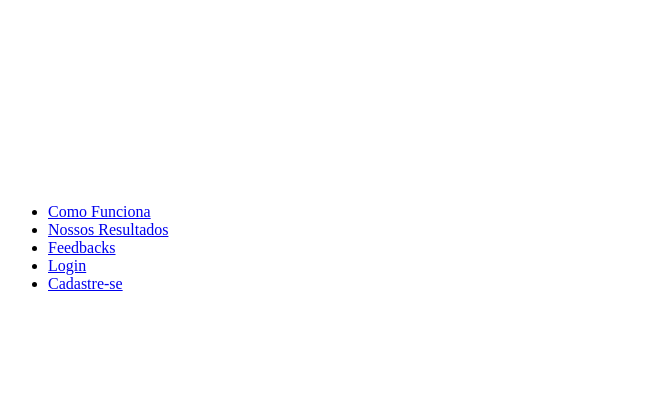
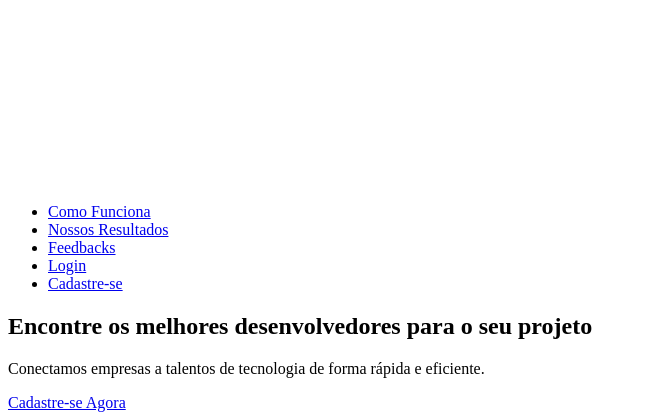
Before and after one commit to TheoNogueiraVirginio/99dev, a Flask app: template templates/home.html in a window 1280 px wide; the page is wider, and only the part inside the window is pictured. Shown: the part 849-1269 px from the top of that part, without its empty margins (0-647 px from the left). Before the commit the page ends 1140 px from the top of that part, so only its background shows below. Run offline with Flask 3, Linux system fonts and the light colour scheme; the template is opened without the code that fills it, so the values that code supplies are empty.

Commit message:
feat(home): section hero estruturado

```diff
--- a/templates/home.html
+++ b/templates/home.html
@@ -22,5 +22,17 @@
             </ul>
         </nav>
     </header>
+    <main>
+        <section class="hero">
+            <div class="overlay"></div>
+            <div class="content">
+                <h1>Encontre os melhores desenvolvedores para o <span>seu projeto</span></h1>
+                <p>Conectamos empresas a talentos de tecnologia de forma rápida e eficiente.</p>
+                <div class="buttons">
+                    <a href="#" class="btn">Cadastre-se Agora</a>
+                </div>
+            </div>
+        </section>
+    </main>
 </body>
 </html>
```
